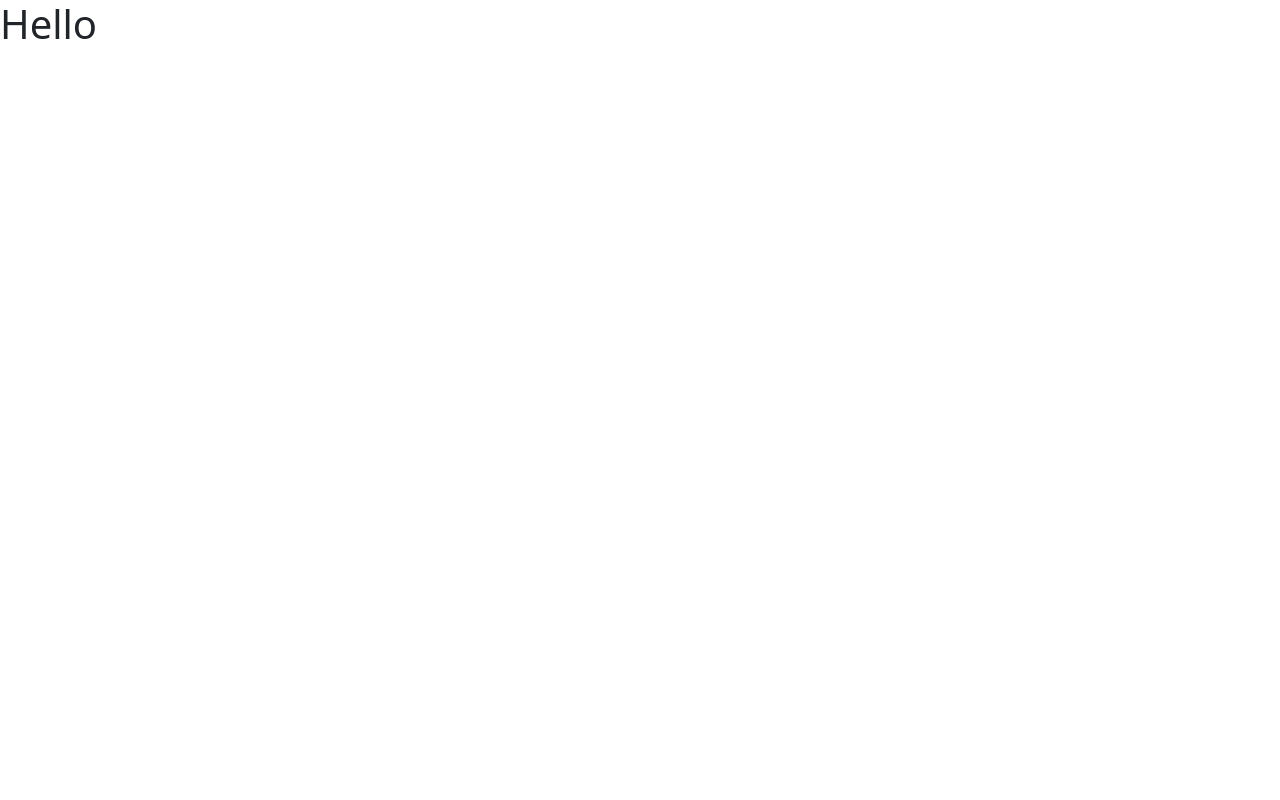
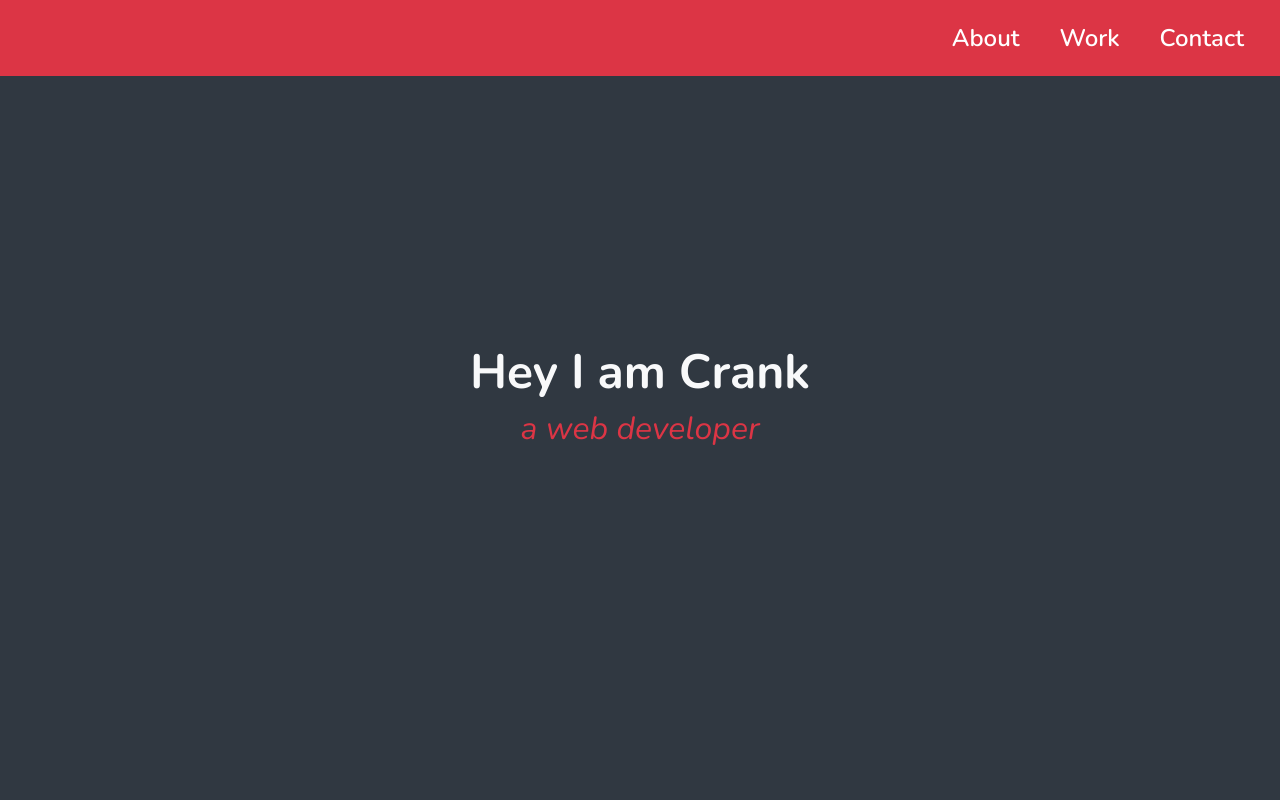
Before and after one commit to zayarmyooo19/personal-portfolio-website, a plain HTML site: page index.html in a window 1280 px wide. Shown: the top 800 px of the page. Drawn offline with nearby package versions, Linux system fonts and the light colour scheme.

Commit message:
80% done

```diff
--- a/index.html
+++ b/index.html
@@ -6,15 +6,39 @@
   <meta http-equiv="X-UA-Compatible" content="IE=edge">
   <meta name="viewport" content="width=device-width, initial-scale=1.0">
   <link rel="stylesheet" href="	https://cdn.jsdelivr.net/npm/bootstrap@5.3.0-alpha1/dist/css/bootstrap.min.css">
+  <link rel="stylesheet" href="src/css/style.css">
   <title>Document</title>
 </head>
 
 <body>
-  <h1>Hello </h1>
+
+  <nav class="navbar fixed-top bg-danger p-0 m-0">
+    <div class="container-fluid px-3 m-0 justify-content-end ">
+      <ul class="d-flex m-0 list-unstyled" id="nav">
+        <li class="">About</li>
+        <li class="">Work</li>
+        <li class="">Contact</li>
+      </ul>
+    </div>
+  </nav>
+  <main class="main">
+    <section class="section-about d-flex justify-content-center align-items-center" style="background-color:#303841;">
+      <div>
+        <h1 class="text-light fw-bold" style="font-size: 3rem;">Hey I am Crank</>
+          <h4 class="text-danger fst-italic text-center" style="font-size: 2rem;font-weight:100;">a web developer</h4>
+      </div>
+    </section>
+    <section class="section-work" style="background-color:#45567D"></section>
+    <section class="section-contact" style="background-color:#303841"></section>
+  </main>
+  <footer class="container-fluid footer d-flex justify-content-center align-items-center">
+    <ul class="d-flex m-0 justify-content-around w-100 list-unstyled" id="footer-info">
+      <li>**This is just a fake portfolio. All the projects and contact details given are not real.</li>
+      <li>© Created for freeCodeCamp</li>
+    </ul>
+  </footer>
+
   <script src="https://cdn.jsdelivr.net/npm/bootstrap@5.3.0-alpha1/dist/js/bootstrap.bundle.min.js"></script>
-
-
-
 </body>
 
 </html>
--- a/src/css/style.css
+++ b/src/css/style.css
@@ -0,0 +1,31 @@
+
+  @import url('https://fonts.googleapis.com/css2?family=Nunito:ital,wght@0,200;0,300;0,500;0,600;0,700;0,800;0,900;1,200;1,300;1,400;1,500;1,600;1,700;1,800&display=swap');
+
+*{
+  padding: 0;
+  margin: 0;
+  box-sizing: border-box;
+  font-family: 'Nunito', sans-serif;
+}
+#nav>li{
+  color: #fff;
+  font-size: 1.5rem;
+  font-weight: 600;
+  padding: 20px 20px;
+}
+#nav>li:hover{
+ background-color: #45567D;
+}
+.main>section{
+  width: 100%;
+  height: 100vh;
+}
+.footer{
+  border-top: 4px solid red;
+  height: 10vh;
+  background-color: #303841;
+}
+#footer-info>li{
+  color: #fff;
+  font-size: 19px;
+}
```
